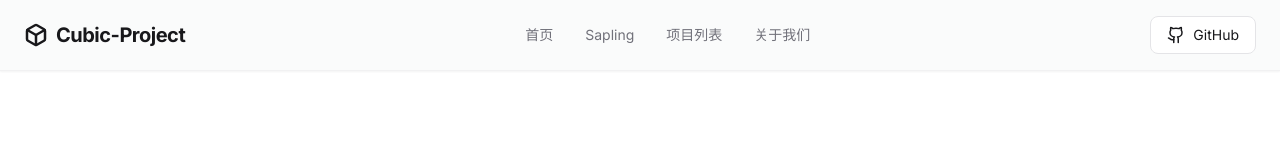
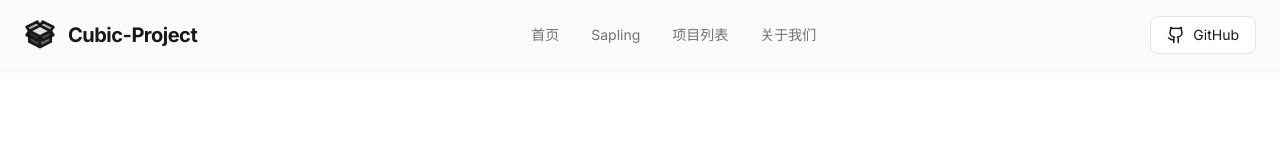
Before and after one commit to Cubic-Project/Cubic-Project, a React (Vite) app: page / in a window 1280 px wide. Shown: the top 160 px of the page. Built offline with nearby package versions, Linux system fonts and the light colour scheme; no server answers.

Commit message:
style: 更新logo

```diff
--- a/src/App.tsx
+++ b/src/App.tsx
@@ -1,12 +1,13 @@
 import { useState, useEffect } from 'react';
 import { motion } from 'framer-motion';
-import { Github, ExternalLink, Code2, ChevronRight, Star, GitFork, Box, Terminal, BookOpen } from 'lucide-react';
+import { Github, ExternalLink, Code2, ChevronRight, Star, GitFork, Terminal, BookOpen } from 'lucide-react';
 import axios from 'axios';
 import { Helmet, HelmetProvider } from 'react-helmet-async';
 import Giscus from '@giscus/react';
 import { siteConfig } from './config';
 import { themes, type Theme } from './lib/themes';
 import { ThemeSwitcher } from './components/ThemeSwitcher';
+import { Logo } from './components/Logo';
 
 // Types
 interface Repository {
@@ -78,8 +79,8 @@ function App() {
         {/* Navbar */}
         <nav className="fixed top-0 w-full z-50 bg-surface/80 backdrop-blur-md border-b border-border/40 shadow-sm transition-colors duration-300">
           <div className="container mx-auto px-6 py-4 flex justify-between items-center">
-            <div className="flex items-center gap-2 text-xl font-bold tracking-tight">
-              <Box className="text-primary transition-colors duration-300" strokeWidth={2.5} />
+            <div className="flex items-center gap-3 text-xl font-bold tracking-tight">
+              <Logo />
               <span className="text-text-main transition-colors duration-300">{siteConfig.title}</span>
             </div>
             <div className="hidden md:flex space-x-8">
@@ -316,8 +317,8 @@ function App() {
         <footer className="py-12 border-t border-border bg-surface relative z-10 transition-colors duration-300">
           <div className="container mx-auto px-6">
             <div className="flex flex-col md:flex-row justify-between items-center gap-6">
-              <div className="flex items-center gap-2 text-lg font-bold">
-                <Box className="text-primary transition-colors duration-300" size={20} />
+              <div className="flex items-center gap-3 text-lg font-bold">
+                <Logo />
                 <span className="text-text-main transition-colors duration-300">{siteConfig.title}</span>
               </div>
 
--- /dev/null
+++ b/src/components/Logo.tsx
@@ -0,0 +1,114 @@
+import { motion } from 'framer-motion';
+
+export const Logo = () => {
+  return (
+    <motion.div
+      className="relative flex items-center justify-center"
+      whileHover={{ y: -2, scale: 1.05 }}
+      whileTap={{ scale: 0.95 }}
+      transition={{ type: "spring", stiffness: 300, damping: 15 }}
+    >
+      <svg
+        width="32"
+        height="32"
+        viewBox="0 0 24 24"
+        fill="none"
+        xmlns="http://www.w3.org/2000/svg"
+        className="drop-shadow-sm"
+      >
+        {/* 1. 后方盖子 最底层 */}
+        <path
+          d="M4 9L12 5L10 2L2 6L4 9Z"
+          className="fill-primary"
+          style={{ opacity: 0.3 }}
+        />
+        <path
+          d="M4 9L12 5L10 2L2 6L4 9"
+          className="stroke-primary"
+          strokeWidth="2"
+          strokeLinecap="round"
+          strokeLinejoin="round"
+        />
+
+        <path
+          d="M12 5L20 9L22 6L14 2L12 5Z"
+          className="fill-primary"
+          style={{ opacity: 0.3 }}
+        />
+        <path
+          d="M12 5L20 9L22 6L14 2L12 5"
+          className="stroke-primary"
+          strokeWidth="2"
+          strokeLinecap="round"
+          strokeLinejoin="round"
+        />
+
+        {/* 2. 内部空间 深色背景 */}
+        <path
+          d="M4 9L12 13L20 9L12 5L4 9Z"
+          className="fill-primary"
+          style={{ opacity: 0.1 }}
+        />
+
+        {/* 3. 盒身 中层 */}
+        {/* 左侧面 */}
+        <path
+          d="M4 9L12 13V21L4 17V9Z"
+          className="fill-primary"
+          style={{ opacity: 0.8 }}
+        />
+        {/* 右侧面 */}
+        <path
+          d="M12 13L20 9V17L12 21V13Z"
+          className="fill-primary"
+          style={{ opacity: 0.6 }}
+        />
+
+        {/* 盒身轮廓线 */}
+        <path
+          d="M4 9V17L12 21L20 17V9"
+          className="stroke-primary"
+          strokeWidth="2"
+          strokeLinecap="round"
+          strokeLinejoin="round"
+        />
+        <path
+          d="M12 21V13"
+          className="stroke-primary"
+          strokeWidth="2"
+          strokeLinecap="round"
+          strokeLinejoin="round"
+        />
+
+        {/* 4. 前方盖子 最顶层 */}
+        {/* 左前盖 */}
+        <path
+          d="M4 9L12 13L10 16L2 12L4 9Z"
+          className="fill-primary"
+          style={{ opacity: 0.5 }}
+        />
+        <path
+          d="M4 9L12 13L10 16L2 12L4 9"
+          className="stroke-primary"
+          strokeWidth="2"
+          strokeLinecap="round"
+          strokeLinejoin="round"
+        />
+
+        {/* 右前盖 */}
+        <path
+          d="M12 13L20 9L22 12L14 16L12 13Z"
+          className="fill-primary"
+          style={{ opacity: 0.4 }}
+        />
+        <path
+          d="M12 13L20 9L22 12L14 16L12 13"
+          className="stroke-primary"
+          strokeWidth="2"
+          strokeLinecap="round"
+          strokeLinejoin="round"
+        />
+      </svg>
+    </motion.div>
+  );
+};
```
